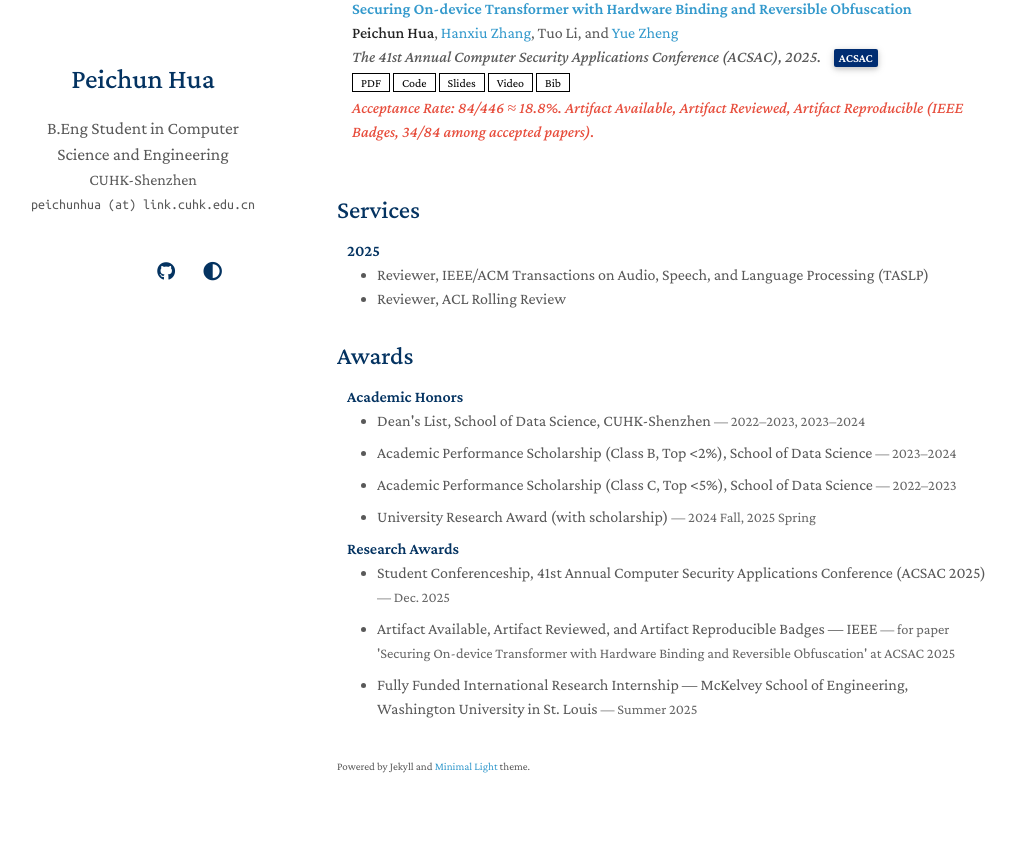
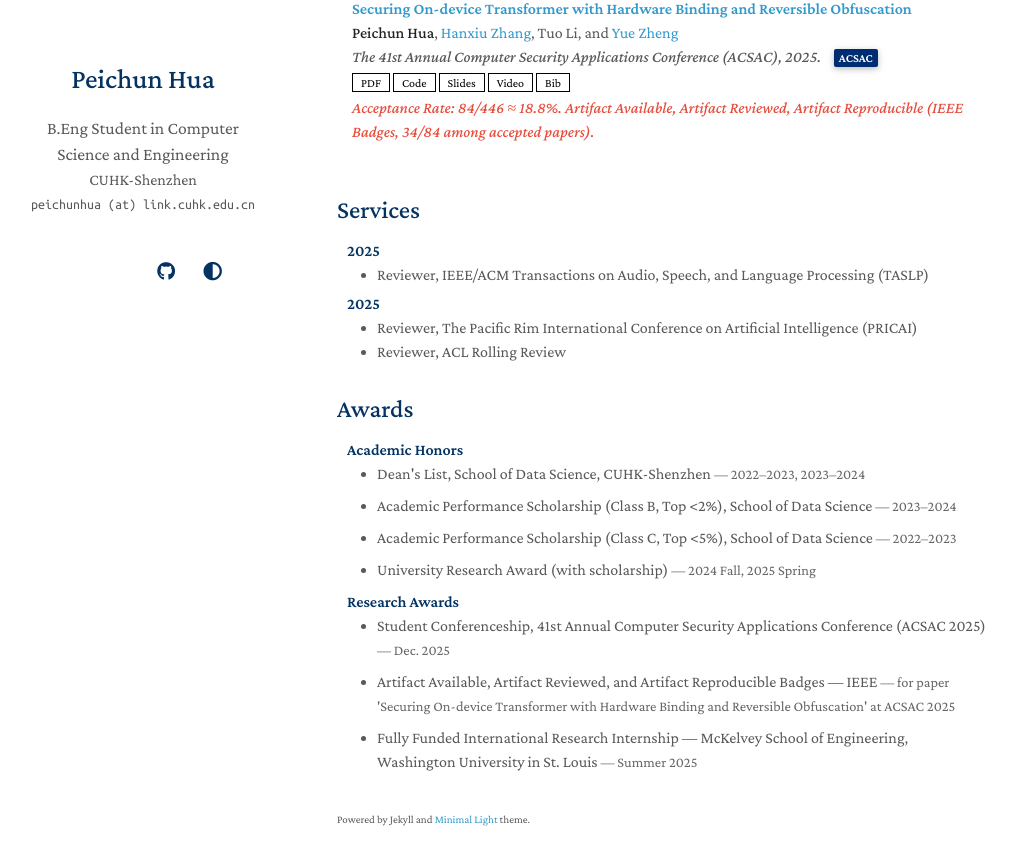
Before and after one commit to sarendis56/sarendis56.github.io, a Jekyll site: the page built from index.md, in a window 1280 px wide and 900 px high, scrolled down 969 px. Shown: the top 865 px of the window, without its empty margins (133-1149 px from the left). Built offline with Jekyll 4.4.1, drawn with Linux system fonts in a browser that asks for light colours; a style sheet for code colours, icons or effects is not loaded; our own code applies the rules of GitHub Pages for plain Markdown files.

Commit message:
Update services

```diff
--- a/_data/services.yml
+++ b/_data/services.yml
@@ -2,6 +2,11 @@
   - ["2025",
      [
        {"title": "Reviewer, IEEE/ACM Transactions on Audio, Speech, and Language Processing (TASLP)", "link": "https://ieeexplore.ieee.org/xpl/RecentIssue.jsp?punumber=10376"},
+     ]
+  ]
+  - ["2025",
+     [
+       {"title": "Reviewer, The Pacific Rim International Conference on Artificial Intelligence (PRICAI)", "link": "https://2026.pricai.org/"},
        {"title": "Reviewer, ACL Rolling Review", "link": "https://aclrollingreview.org/"}
      ]
   ]
```
